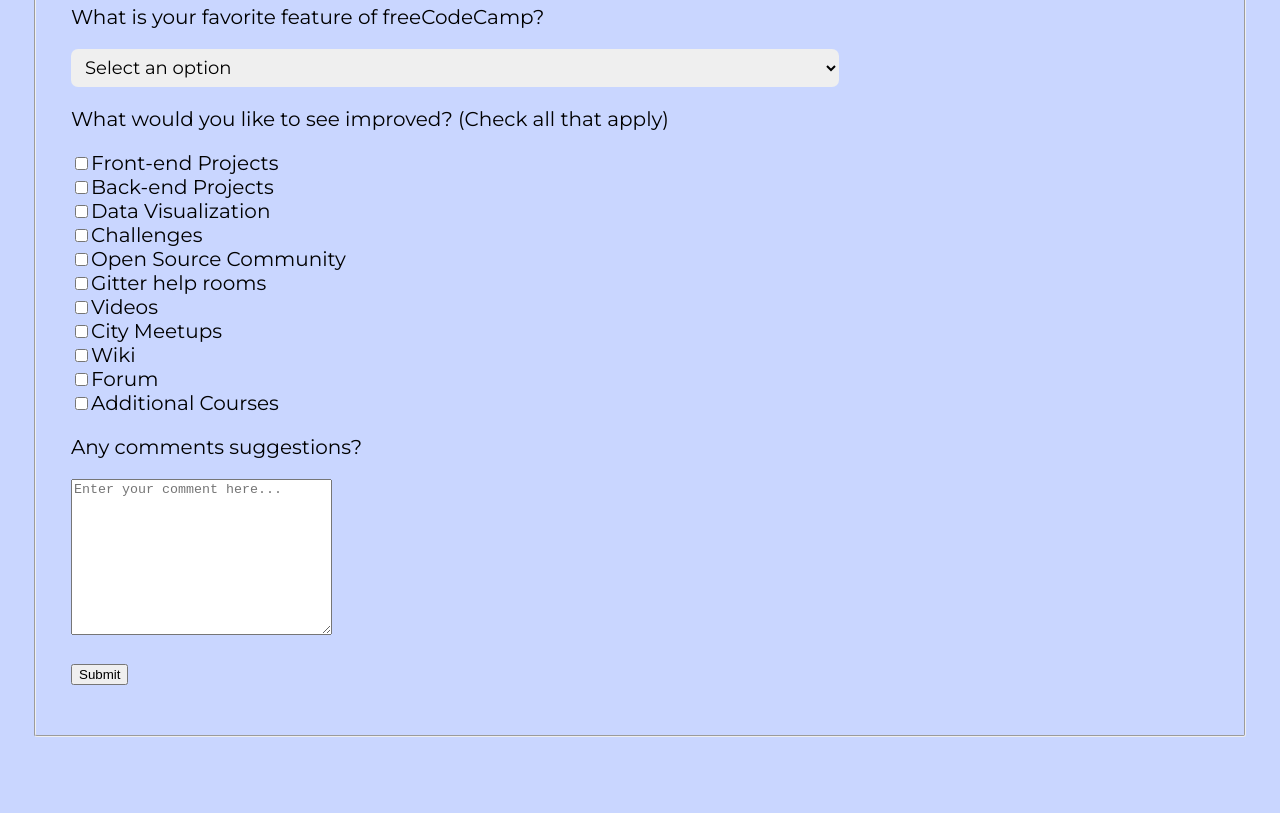
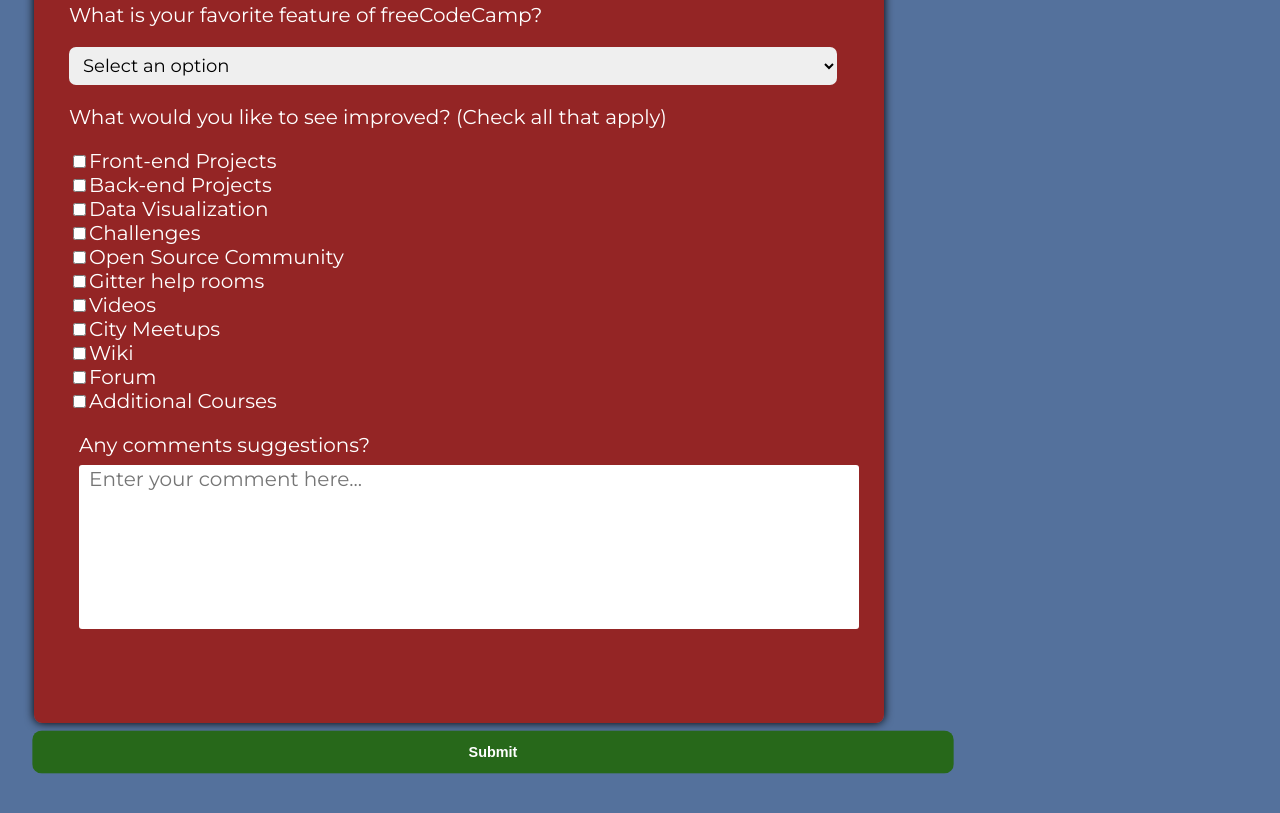
Before and after one commit to 708799/Surevey-Form-Freecodecamp-, a plain HTML site: page index.html in a window 1280 px wide. Shown: the part 699-1512 px from the top of the page. Before the commit the page ends 1444 px from the top, so only its background shows below. Drawn offline with Linux system fonts and the light colour scheme.

```diff
--- a/index.html
+++ b/index.html
@@ -69,10 +69,10 @@
                         <input type="checkbox" id="forum" name="improve" value="forum"><label for="forum">Forum</label><br>
                         <input type="checkbox" id="additional" name="improve" value="additional"><label for="additional">Additional Courses</label><br>
                     </div>
-                    <div id="suggestions">
-                        <p>Any comments suggestions?</p>
-                        <textarea name="" id="suggestions" cols="30" rows="10" placeholder="Enter your comment here..."></textarea>
-                        <p><button id="submit" type="submit">Submit</button></p>
+                    <p><div id="suggestions"></p>
+                        <span>Any comments suggestions?</span><br>
+                        <textarea name="" id="suggestions" cols="30" rows="10" placeholder="Enter your comment here..."></textarea><br>
+                        <button id="submit" type="submit">Submit</button>
                     </div>
             </form>
     </fieldset>
--- a/styles.css
+++ b/styles.css
@@ -1,9 +1,17 @@
 @import url('https://fonts.googleapis.com/css2?family=Montserrat:wght@300;400;500;600;700&display=swap');
+
+
 
 body {
     font-family: 'Montserrat', sans-serif;
     font-size: 20px;
     font-weight: 500;
+    color: #fff;
+    background-color: #54719c;
+    padding-left: 3vh;
+    padding-right: 3vh;
+    font-weight: 400;
+    display: block;
 
 }
 
@@ -25,20 +33,23 @@ p#description{
 }
 
 fieldset{
-    border-radius: 3px;
+    border-radius: 8px;
+    border: 0;
+    box-shadow: 0px 0px 10px rgb(0, 0, 0);
     padding: 30px;
+    background-color: #942525;
+    width: 20vh;
+
+    align-items: center;
 
 }
 
-body{
-    background-color: #c9d6ff;
-    padding-left: 3vh;
-    padding-right: 3vh;
-    font-weight: 400;
-}
 
 form{
     margin: 5px;
+    align-items: center;
+
+
 }
 
 div#information input{
@@ -66,3 +77,36 @@ select{
 .container-radio input {
     transform: scale(1.5);
 }
+
+#suggestions, textarea{
+    font-family: 'Montserrat', sans-serif;
+    font-size: 100%;
+    width: 768px;
+    height: 20vh;
+    padding-left: 10px;
+    margin-bottom: 100px;
+    margin-top: 8px;
+    border-radius: 3px;
+    border: none;
+    resize: none;
+
+}
+
+button{
+
+    background-color: #27681a;
+    color: #fff;
+    font-size: 12px;
+    padding: 10px;
+    border: 1px solid transparent;
+    border-radius: 8px;
+    font-weight: 600;
+    width: 768px;
+    height: auto;
+    scale: 1.2;
+    margin-left: 30px;
+    margin-bottom: 50px;
+    cursor: pointer;
+
+
+}
```
